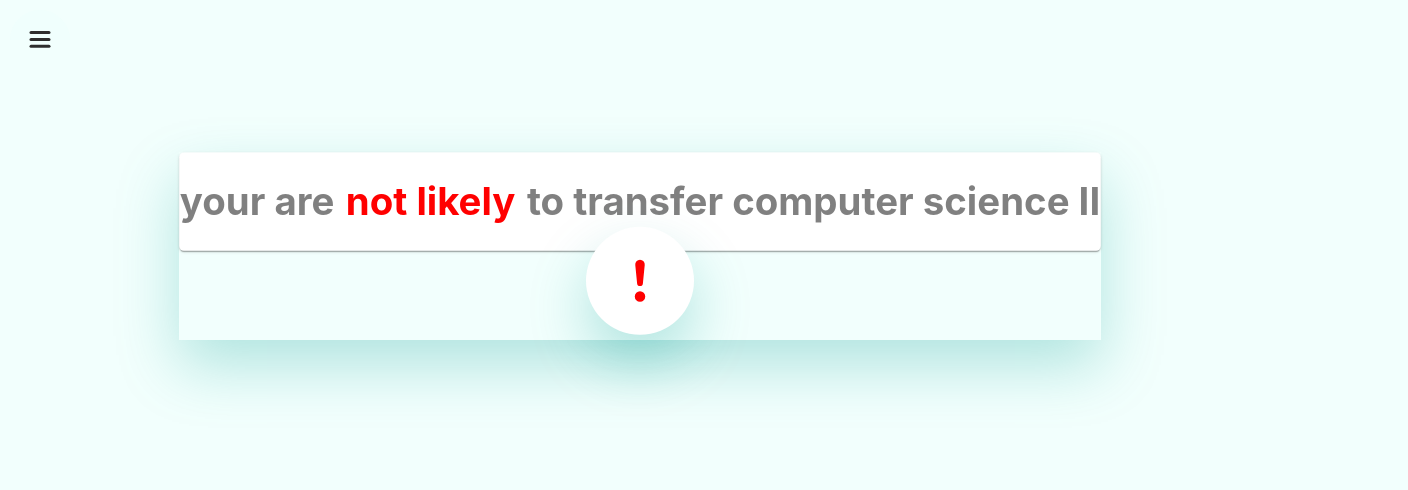
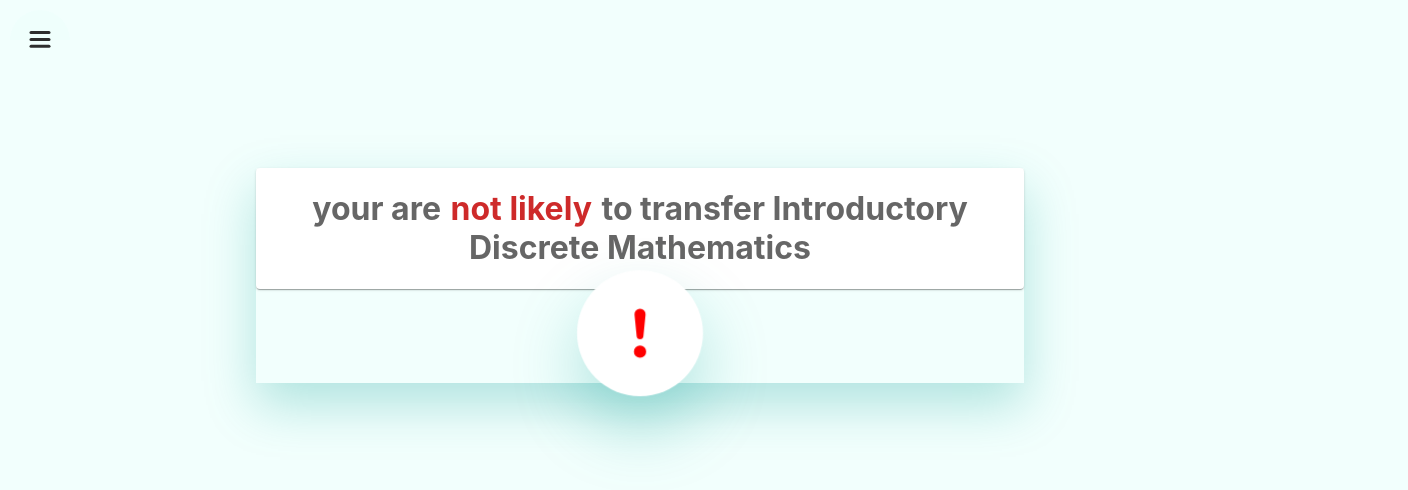
Before and after one commit to horix7/likelyThis-frontend, a React (Create React App) app: page / in a window 1280 px wide. Shown: the top 490 px of the page, 1408 px wide, since content can reach past the window. Built offline with nearby package versions, Linux system fonts and the light colour scheme; what apollo-link-rest would draw is missing.

Commit message:
animation changes

```diff
--- a/src/components/cards/result.css
+++ b/src/components/cards/result.css
@@ -1,4 +1,7 @@
 
+.boxHolder {
+    text-align: center;
+}
 .resultBox {
     margin-left: 20%;
     width: 60%;
@@ -16,12 +19,12 @@
     object-fit: contain;
     position: relative;
     padding: 10px;
-    margin-top: -20px;
+    margin-top: 0px;
     border-radius: 100px;
 }
 
 .result-text {
-    color: grey;
+    color: rgb(102, 102, 102);
 }
 
 .likely {
@@ -31,7 +34,7 @@
 }
 
 .not-likely {
-    color: red;
+    color: rgba(196, 0, 0, 0.836);
     font-weight: bold;
     padding: 2px;
 }
--- a/src/components/cards/resultCard.tsx
+++ b/src/components/cards/resultCard.tsx
@@ -12,21 +12,23 @@ export default function ResultCard() {
     })
   return (
       <Fragment>
-    <motion.div animate={{ scale: 1.2,   transition: { duration: 1 , repeat: 0}}}>
-      <div className="resultBox">
+    <motion.div whileHover={{ scale: 1.2,   transition: { duration: 0.4 , repeat: 0}}} >
+    <div className="boxHolder">
+     <div className="resultBox">
         <Card style={{border: "none"}}>
-            <h1 className="result-text">your are {state.likely ?  <span className="likely">likely</span>  :  <span className="not-likely">not likely </span> }to transfer computer science II  </h1>
+            <h1 className="result-text">your are {state.likely ?  <span className="likely">likely</span>  :  <span className="not-likely">not likely </span> }to transfer Introductory Discrete Mathematics </h1>
 
         </Card>
        {state.likely ?  <IconContext.Provider value={{ color: "green", className: "result-icon" }}>
-                <motion.div whileHover={{ scale: 1.5, transition: { duration: 0.2}}} >
+                <motion.div animate={{ scale: 1.4, transition: { duration: 1.4}}} >
                     <GiCheckMark />
                  </motion.div>
              </IconContext.Provider> :  <IconContext.Provider value={{ color: "red", className: "result-icon" }}>
-                <motion.div whileHover={{ scale: 1.5, transition: { duration: 0.2}}} >
+                <motion.div animate={{ scale: 1.4, transition: { duration: 1.4}}} >
                     <BsExclamation />
                  </motion.div>
              </IconContext.Provider>}
+             </div>
         </div>
         </motion.div>
 
--- a/src/components/forms/searchFields.tsx
+++ b/src/components/forms/searchFields.tsx
@@ -24,7 +24,7 @@ export default function SearchField () {
 
     const searchCourse = async (graphQuery: string) => {
         const results = await axios.post(
-            "https://likelythis.herokuapp.com/graphql", {
+            "http://localhost:1337/graphql", {
                 query: graphQuery
             }
         )
```
